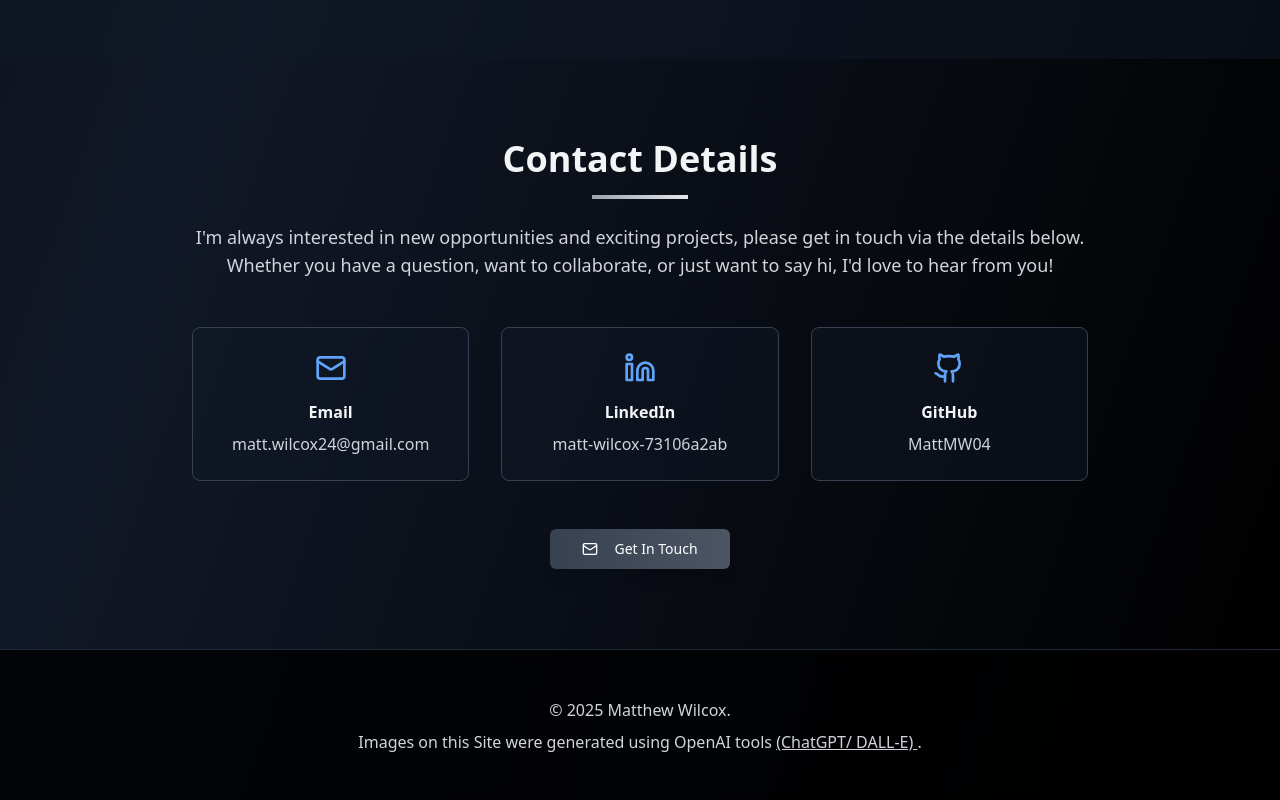
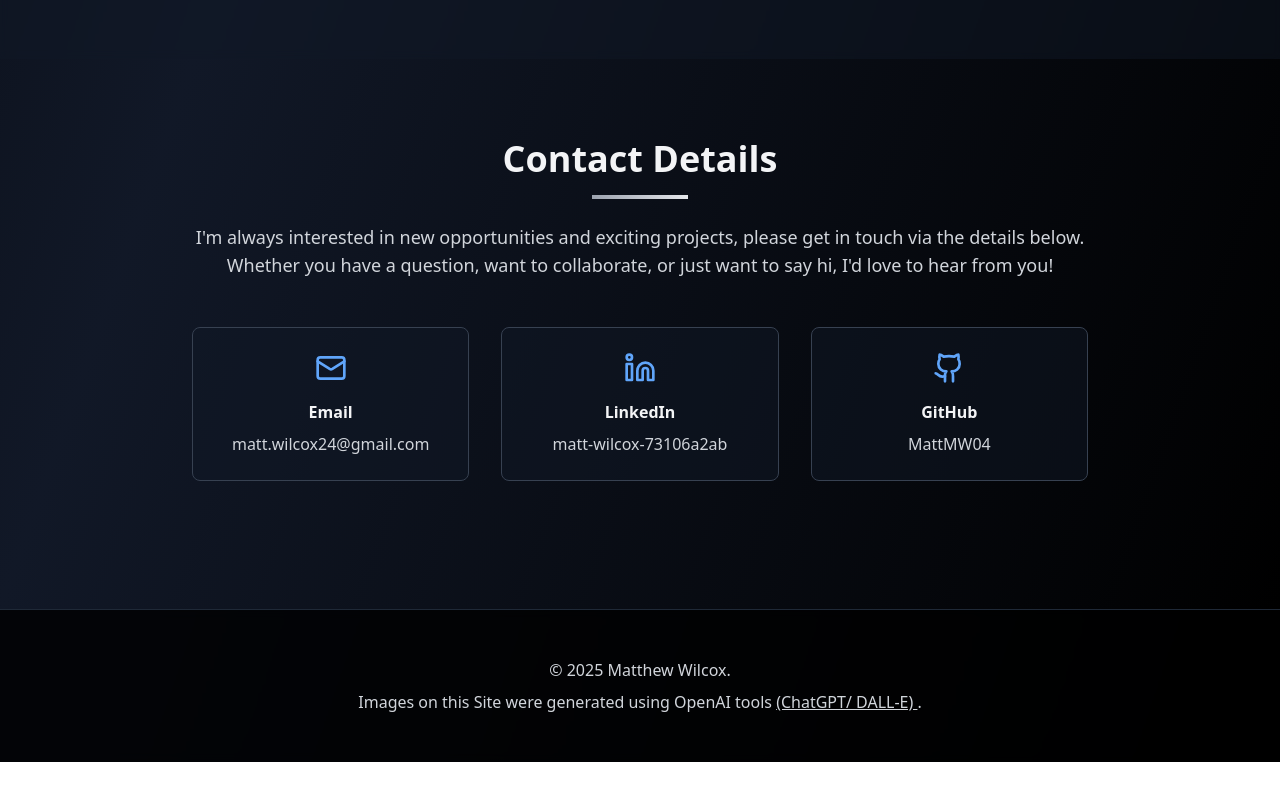
Before and after one commit to MattMW04/Matt-Wilcox-Portfolio-Site, a Next.js app: page / in a window 1280 px wide. Shown: the part 3023-3823 px from the top of the page. After the commit the page ends 3785 px from the top, so only its background shows below. Built offline with nearby package versions, Linux system fonts and the light colour scheme.

Commit message:
Remove get in Touch Button (No longer works

```diff
--- a/app/components/contact.tsx
+++ b/app/components/contact.tsx
@@ -1,7 +1,7 @@
 import ScrollReveal from "./scroll-reveal"
 import { Mail, Linkedin, Github } from "lucide-react";
-import { Button } from "@/components/ui/button";
 import Link from "next/link";
+// import { Button } from "@/components/ui/button";
 export default function ContactDetails() {
     return (
         <ScrollReveal>
@@ -40,9 +40,9 @@ export default function ContactDetails() {
                                 </div>
                             </Link>
                         </div>
-
                     </div>
-                    <Link href="/contact" className="inline-block">
+                    {/*
+                                        <Link href="/contact" className="inline-block ">
                                             <Button
                                                 size="lg"
                                                 className="bg-gradient-to-r from-gray-700 to-gray-600 hover:from-gray-600 hover:to-gray-500 text-white transform hover:scale-105 transition-all duration-300 shadow-lg hover:shadow-gray-500/25"
@@ -51,6 +51,8 @@ export default function ContactDetails() {
                                                 Get In Touch
                                             </Button>
                                         </Link>
+                    */}
+
                 </div>
             </section>
         </ScrollReveal>
```
Lines whose indentation alone changed are shown as unchanged.
